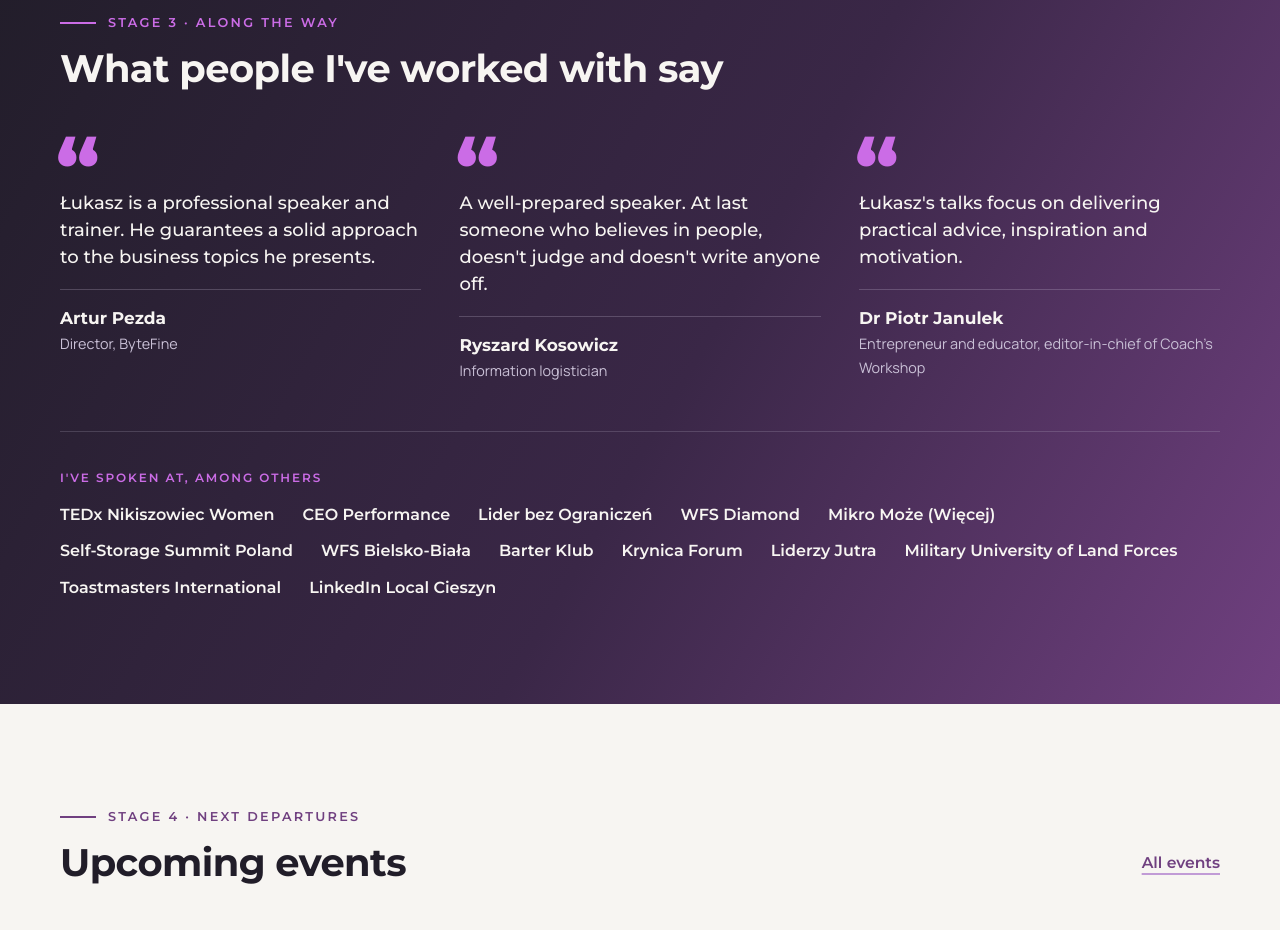
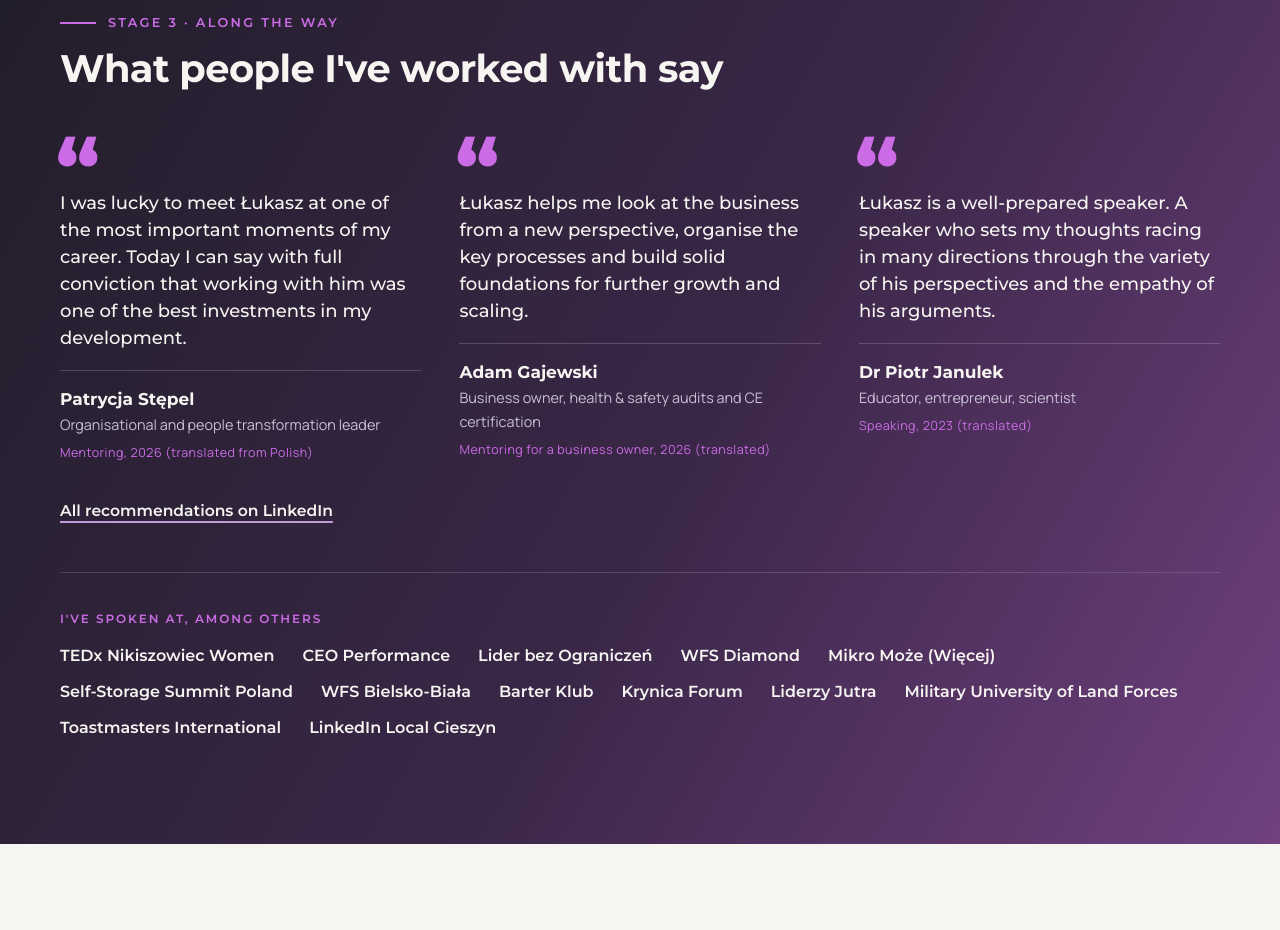
Before and after one commit to Neortikus/LukaszChomicz, a Next.js app: page /en in a window 1280 px wide. Shown: the part 3020-3950 px from the top of the page. Built offline with nearby package versions, Linux system fonts and the light colour scheme.

Commit message:
Prawdziwe rekomendacje z LinkedIn, rozdzielone: mentoring, wystąpienia, praca menedżerska
Co-Authored-By: Claude Opus 5.5 <noreply@anthropic.com>
Claude-Session: https://claude.ai/code/session_01CGCk7BbzPnB8QdaavZBZt9

```diff
--- a/src/app/[locale]/mentoring/page.tsx
+++ b/src/app/[locale]/mentoring/page.tsx
@@ -122,7 +122,7 @@ export default async function MentoringPage({ params }: PageProps) {
           <div className="section-head">
             <h2>{m.testimonialsTitle}</h2>
           </div>
-          <Quotes items={c.testimonials} />
+          <Quotes items={c.testimonials.mentoring} more={c.testimonials.more} />
         </div>
       </section>
 
--- a/src/app/[locale]/page.tsx
+++ b/src/app/[locale]/page.tsx
@@ -154,7 +154,7 @@ export default async function HomePage({ params }: PageProps) {
             <Stage n={3} label={h.stages[2]} />
             <h2 id="quotes">{h.testimonialsTitle}</h2>
           </div>
-          <Quotes items={c.testimonials} />
+          <Quotes items={c.testimonials.home} more={c.testimonials.more} />
           <div className="home-stages">
             <StageList title={c.speaking.stages.title} items={c.speaking.stages.items} />
           </div>
--- a/src/app/globals.css
+++ b/src/app/globals.css
@@ -1042,3 +1042,6 @@ img { max-width: 100%; display: block; }
   .page-head--portrait .page-head__bg { width: 100%; }
   .page-head--portrait::before { background: linear-gradient(90deg, rgba(33, 29, 41, 0.95) 0%, rgba(33, 29, 41, 0.8) 60%, rgba(33, 29, 41, 0.55) 100%); }
 }
+.quote__context { margin-top: 6px; font-size: 0.78rem !important; letter-spacing: 0.04em; color: var(--accent) !important; }
+.quotes__more { margin-top: 32px; }
+.section--dusk .quotes__more .text-link { color: var(--on-dark); }
--- a/src/components/Blocks.tsx
+++ b/src/components/Blocks.tsx
@@ -136,8 +136,9 @@ export function Photo({ src, alt, shape = "wide" }: { src: string; alt: string;
   );
 }
 
-export function Quotes({ items }: { items: Testimonial[] }) {
+export function Quotes({ items, more }: { items: Testimonial[]; more?: string }) {
   return (
+    <>
     <ul className="quotes">
       {items.map((t) => (
         <li key={t.name}>
@@ -146,11 +147,20 @@ export function Quotes({ items }: { items: Testimonial[] }) {
             <figcaption>
               <strong>{t.name}</strong>
               <span>{t.role}</span>
+              {t.context && <span className="quote__context">{t.context}</span>}
             </figcaption>
           </figure>
         </li>
       ))}
     </ul>
+    {more && (
+      <p className="quotes__more">
+        <a className="text-link" href={site.recommendations} target="_blank" rel="noopener noreferrer">
+          {more}
+        </a>
+      </p>
+    )}
+    </>
   );
 }
 
--- a/src/content/en.ts
+++ b/src/content/en.ts
@@ -88,11 +88,32 @@ export const en: Content = {
     eventsTitle: "Upcoming events",
     eventsLink: "All events",
   },
-  testimonials: [
-    { quote: "Łukasz is a professional speaker and trainer. He guarantees a solid approach to the business topics he presents.", name: "Artur Pezda", role: "Director, ByteFine" },
-    { quote: "A well-prepared speaker. At last someone who believes in people, doesn't judge and doesn't write anyone off.", name: "Ryszard Kosowicz", role: "Information logistician" },
-    { quote: "Łukasz's talks focus on delivering practical advice, inspiration and motivation.", name: "Dr Piotr Janulek", role: "Entrepreneur and educator, editor-in-chief of Coach's Workshop" },
-  ],
+  testimonials: {
+    more: "All recommendations on LinkedIn",
+    home: [
+      { quote: "I was lucky to meet Łukasz at one of the most important moments of my career. Today I can say with full conviction that working with him was one of the best investments in my development.", name: "Patrycja Stępel", role: "Organisational and people transformation leader", context: "Mentoring, 2026 (translated from Polish)" },
+      { quote: "Łukasz helps me look at the business from a new perspective, organise the key processes and build solid foundations for further growth and scaling.", name: "Adam Gajewski", role: "Business owner, health & safety audits and CE certification", context: "Mentoring for a business owner, 2026 (translated)" },
+      { quote: "Łukasz is a well-prepared speaker. A speaker who sets my thoughts racing in many directions through the variety of his perspectives and the empathy of his arguments.", name: "Dr Piotr Janulek", role: "Educator, entrepreneur, scientist", context: "Speaking, 2023 (translated)" },
+    ],
+    mentoring: [
+      { quote: "Łukasz doesn't stop at classic mentoring. First he helped me consciously set my career direction. Over the following months he supported me in settling into the new role, helping me move from operational to strategic thinking.", name: "Patrycja Stępel", role: "Organisational and people transformation leader", context: "Career mentoring and onboarding into a new role, 2026 (translated)" },
+      { quote: "Łukasz helps me look at the business from a new perspective, organise the key processes and build solid foundations for growth. He asks the right questions, points to concrete solutions and motivates consistent action.", name: "Adam Gajewski", role: "Business owner, health & safety audits and CE certification", context: "Mentoring for a business owner, 2026 (translated)" },
+      { quote: "Lukasz as my mentor through the Odyssey Project for Toastmasters was the game-changer for me. Between then and now, I have improved so much, beyond my expectations.", name: "Katerina Zitta", role: "Program and Delivery Manager", context: "Odyssey Project, Toastmasters, 2023" },
+      { quote: "Very committed, with a wide range of knowledge in different areas. When needed, he motivated me, asked a sharp question or suggested an idea.", name: "Aleksandra Lewandowska", role: "Speaker and conference interpreter", context: "Odyssey Project, Toastmasters, 2023 (translated)" },
+      { quote: "He is an excellent speaker and brilliant mentor with great knowledge and experience, I am glad that I was his mentee.", name: "Moldir Baimagambetova", role: "Cloud & DC Solution Designer, Luminus", context: "Odyssey Project, Toastmasters, 2023" },
+    ],
+    speaking: [
+      { quote: "Łukasz is a well-prepared speaker. A speaker who sets my thoughts racing in many directions through the variety of his perspectives and the empathy of his arguments. Someone who believes in people, doesn't judge and doesn't write anyone off.", name: "Dr Piotr Janulek", role: "Educator, entrepreneur, scientist", context: "Speaking, 2023 (translated)" },
+      { quote: "We worked together on public speaking and I recommend Łukasz's knowledge and workshops. His analytical view and business experience made it very valuable for me.", name: "Wojciech Wrociński", role: "ReklamowyGadzet.pl", context: "Public speaking, 2023 (translated)" },
+      { quote: "Łukasz is a professional speaker and trainer. He guarantees a solid approach to the business topics he presents.", name: "Artur Pezda", role: "Director, ByteFine", context: "(translated)" },
+    ],
+    management: [
+      { quote: "As a manager he understands the team's emotions and keeps a cool head in conflict. Łukasz makes teams motivated and inspired to finish a project, take initiative and give more than you would expect.", name: "Ryszard Kosowicz", role: "Process and communication management consultant", context: "Worked in the same team, 2020 (translated)" },
+      { quote: "I always valued his tremendous commitment to every project. His attitude and commitment go beyond the original scope, always looking for even better solutions.", name: "Rafał Jakubów", role: "Senior Regional Depot Manager, Allegro", context: "Senior manager, 2020 (translated)" },
+      { quote: "I remember him starting in Toastmasters while already being a competent manager at work. I'm amazed where clear goals and determination can take us.", name: "Beata Wita", role: "Scrum Master, Agile MasterMind", context: "Toastmasters, 2022 (translated)" },
+    ],
+  },
+
   mentoring: {
     intro: {
       title: "Mentoring for managers and CEOs",
@@ -205,7 +226,7 @@ export const en: Content = {
         { title: "TEDx Nikiszowiec Women 2026", body: "Mentor to speakers preparing their talks for the TEDx stage in Katowice." },
       ],
     },
-    testimonialsTitle: "What people I've worked with say",
+    testimonialsTitle: "What people I've mentored say",
     faq: {
       title: "Frequently asked questions",
       items: [
@@ -227,7 +248,8 @@ export const en: Content = {
         "An interim manager is hired for a set period to take a company through a specific situation: a key person leaving, building a new department or turning results around.",
         "They don't leave a report and walk away. They step into the structure, get the authority and answer for the result. From the start everyone knows what the engagement covers and when it ends.",
       ],
-    },
+    },    testimonialsTitle: "What I was like as a manager",
+
     compare: {
       title: "Interim manager, consultant or a new permanent hire?",
       activeLabel: "What I do",
@@ -380,6 +402,7 @@ export const en: Content = {
       lede: "I speak to managers, business owners and teams. I tell stories from management and from mountain ultramarathons, and each one ends with something the audience can do on Monday.",
     },
       ask: { label: "Ask about a date", mailSubject: "Speaking - date enquiry" },
+    testimonialsTitle: "What listeners and colleagues say",
     topics: {
       title: "Keynote topics",
       items: [
--- a/src/content/pl.ts
+++ b/src/content/pl.ts
@@ -88,11 +88,32 @@ export const pl: Content = {
     eventsTitle: "Najbliższe wydarzenia",
     eventsLink: "Wszystkie wydarzenia",
   },
-  testimonials: [
-    { quote: "Łukasz to profesjonalny mówca i szkoleniowiec. Gwarantuje solidne podejście do prezentowanych tematów biznesowych.", name: "Artur Pezda", role: "Dyrektor, ByteFine" },
-    { quote: "To mówca przygotowany. To wreszcie ktoś, kto wierzy w człowieka, nie ocenia, nie przekreśla.", name: "Ryszard Kosowicz", role: "Logistyk Informacji" },
-    { quote: "Wykłady Łukasza koncentrują się na dostarczaniu praktycznych wskazówek, inspiracji i motywacji.", name: "dr Piotr Janulek", role: "Przedsiębiorca i edukator, redaktor naczelny Coach's Workshop" },
-  ],
+  testimonials: {
+    more: "Wszystkie rekomendacje na LinkedIn",
+    home: [
+      { quote: "Miałam szczęście poznać Łukasza w jednym z najważniejszych momentów mojej kariery zawodowej. Dziś z pełnym przekonaniem mogę powiedzieć, że współpraca z nim była jedną z najlepszych inwestycji w mój rozwój.", name: "Patrycja Stępel", role: "Liderka transformacji organizacji i ludzi", context: "Mentoring, 2026" },
+      { quote: "Łukasz pomaga mi spojrzeć na biznes z nowej perspektywy, uporządkować najważniejsze procesy oraz stworzyć solidne podstawy do dalszego rozwoju i skalowania działalności.", name: "Adam Gajewski", role: "Przedsiębiorca, audyty BHP i certyfikacja CE", context: "Mentoring dla właściciela firmy, 2026" },
+      { quote: "Łukasz to mówca przygotowany. To mówca, który mnie rozprasza, rozpędzając moje myśli w wielu kierunkach, przez wariantowość spojrzeń i empatyczność wywodów.", name: "dr Piotr Janulek", role: "Edukator, przedsiębiorca, naukowiec", context: "Wystąpienia, 2023" },
+    ],
+    mentoring: [
+      { quote: "Łukasz nie ogranicza się do klasycznego mentoringu. Pomógł mi najpierw świadomie określić kierunek zawodowy. Przez kolejne miesiące wspierał mnie we wdrożeniu do nowej roli, pomagając przejść od myślenia operacyjnego do strategicznego.", name: "Patrycja Stępel", role: "Liderka transformacji organizacji i ludzi", context: "Mentoring kariery i wdrożenie w nową rolę, 2026" },
+      { quote: "Łukasz pomaga mi spojrzeć na biznes z nowej perspektywy, uporządkować najważniejsze procesy oraz stworzyć solidne podstawy do dalszego rozwoju. Potrafi zadawać właściwe pytania, wskazywać konkretne rozwiązania i motywować do konsekwentnego działania.", name: "Adam Gajewski", role: "Przedsiębiorca, audyty BHP i certyfikacja CE", context: "Mentoring dla właściciela firmy, 2026" },
+      { quote: "Łukasz jako mój mentor w Odyssey Project był dla mnie przełomem. Od tamtej pory zrobiłam postępy, które przerosły moje oczekiwania, a niedawno wyszłam na scenę przed dużą publicznością w sali konferencyjnej.", name: "Katerina Zitta", role: "Program and Delivery Manager", context: "Odyssey Project, Toastmasters, 2023 (tłum. z angielskiego)" },
+      { quote: "Bardzo zaangażowany, z wachlarzem wiedzy w różnych obszarach. Kiedy było trzeba, zmotywował, zadał odpowiednio wnikliwe pytanie albo podsunął pomysł.", name: "Aleksandra Lewandowska", role: "Mówczyni, tłumaczka konferencyjna", context: "Odyssey Project, Toastmasters, 2023" },
+      { quote: "Świetny mówca i znakomity mentor z dużą wiedzą i doświadczeniem. Cieszę się, że byłam jego mentee.", name: "Moldir Baimagambetova", role: "Cloud & DC Solution Designer, Luminus", context: "Odyssey Project, Toastmasters, 2023 (tłum. z angielskiego)" },
+    ],
+    speaking: [
+      { quote: "Łukasz to mówca przygotowany. To mówca, który mnie rozprasza, rozpędzając moje myśli w wielu kierunkach, przez wariantowość spojrzeń i empatyczność wywodów. To wreszcie ktoś, kto wierzy w człowieka, nie ocenia, nie przekreśla.", name: "dr Piotr Janulek", role: "Edukator, przedsiębiorca, naukowiec", context: "Wystąpienia, 2023" },
+      { quote: "Mieliśmy okazję współpracować w kontekście przemawiania publicznego i polecam wiedzę, warsztaty Łukasza. Jego analityczne spojrzenie i doświadczenie w biznesie powoduje, że dla mnie to była duża wartość.", name: "Wojciech Wrociński", role: "ReklamowyGadzet.pl", context: "Wystąpienia publiczne, 2023" },
+      { quote: "Łukasz to profesjonalny mówca i szkoleniowiec. Gwarantuje solidne podejście do prezentowanych tematów biznesowych.", name: "Artur Pezda", role: "Dyrektor, ByteFine" },
+    ],
+    management: [
+      { quote: "Jako manager rozumie emocje zespołu i potrafi zachować zimną krew w obliczu konfliktu. Łukasz sprawia, że zespoły są zmotywowane i zainspirowane do ukończenia projektu, wychodzą z inicjatywą i dają z siebie więcej, niż można by oczekiwać.", name: "Ryszard Kosowicz", role: "Konsultant zarządzania procesami i komunikacją", context: "Wspólna praca w zespole, 2020" },
+      { quote: "Zawsze ceniłem sobie jego niesamowite zaangażowanie w każdy projekt. Wykracza swoją postawą i zaangażowaniem ponad wyznaczone pierwotnie ramy, chcąc znaleźć jeszcze bardziej optymalne rozwiązania.", name: "Rafał Jakubów", role: "Senior Regional Depot Manager, Allegro", context: "Przełożony, 2020" },
+      { quote: "Pamiętam, jak zaczynał w Toastmasters, będąc już kompetentnym managerem w swojej pracy. Nie mogę wyjść z podziwu, dokąd jasno postawione cele i determinacja mogą nas zaprowadzić.", name: "Beata Wita", role: "Scrum Master, Agile MasterMind", context: "Toastmasters, 2022" },
+    ],
+  },
+
   mentoring: {
     intro: {
       title: "Mentoring dla menedżerów i CEO",
@@ -205,7 +226,7 @@ export const pl: Content = {
         { title: "TEDx Nikiszowiec Women 2026", body: "Mentor prelegentów przygotowujących wystąpienia na scenę TEDx w Katowicach." },
       ],
     },
-    testimonialsTitle: "Co mówią ludzie, z którymi pracowałem",
+    testimonialsTitle: "Co mówią osoby, które mentorowałem",
     faq: {
       title: "Najczęstsze pytania",
       items: [
@@ -227,7 +248,8 @@ export const pl: Content = {
         "Interim manager to menedżer zatrudniony na określony czas, żeby przeprowadzić firmę przez konkretną sytuację: odejście kluczowej osoby, budowę nowego działu albo naprawę wyników.",
         "Nie zostawia raportu i nie wychodzi. Wchodzi w strukturę, dostaje uprawnienia i odpowiada za wynik. Od początku wiadomo, z czym i kiedy współpraca się kończy.",
       ],
-    },
+    },    testimonialsTitle: "Jak pracowałem jako menedżer",
+
     compare: {
       title: "Interim manager, konsultant czy nowy menedżer na etat?",
       activeLabel: "Tym się zajmuję",
@@ -380,6 +402,7 @@ export const pl: Content = {
       lede: "Mówię do menedżerów, właścicieli firm i zespołów. Opowiadam historie z zarządzania i z górskich ultramaratonów, a z każdej wynika coś, co słuchacze mogą zrobić w poniedziałek.",
     },
       ask: { label: "Zapytaj o wolny termin", mailSubject: "Wystąpienie - zapytanie o termin" },
+    testimonialsTitle: "Co mówią słuchacze i współpracownicy",
     topics: {
       title: "Tematy keynote",
       items: [
--- a/src/content/site.ts
+++ b/src/content/site.ts
@@ -7,6 +7,7 @@ export const site = {
   email: "biuro@lukaszchomicz.pl",
   calendly: "https://calendly.com/lchomicz/30min",
   company: "Linkaris Sp. z o.o.",
+  recommendations: "https://www.linkedin.com/in/lukaszchomicz/details/recommendations/",
   social: [
     { label: "LinkedIn", href: "https://www.linkedin.com/in/lukaszchomicz/" },
     { label: "YouTube", href: "https://www.youtube.com/@Neortikus" },
```
Also changed, not shown: src/app/[locale]/interim-manager/page.tsx (+11 -2 lines), src/app/[locale]/wystapienia/page.tsx (+11 -2 lines), src/content/types.ts (+10 -2 lines).
